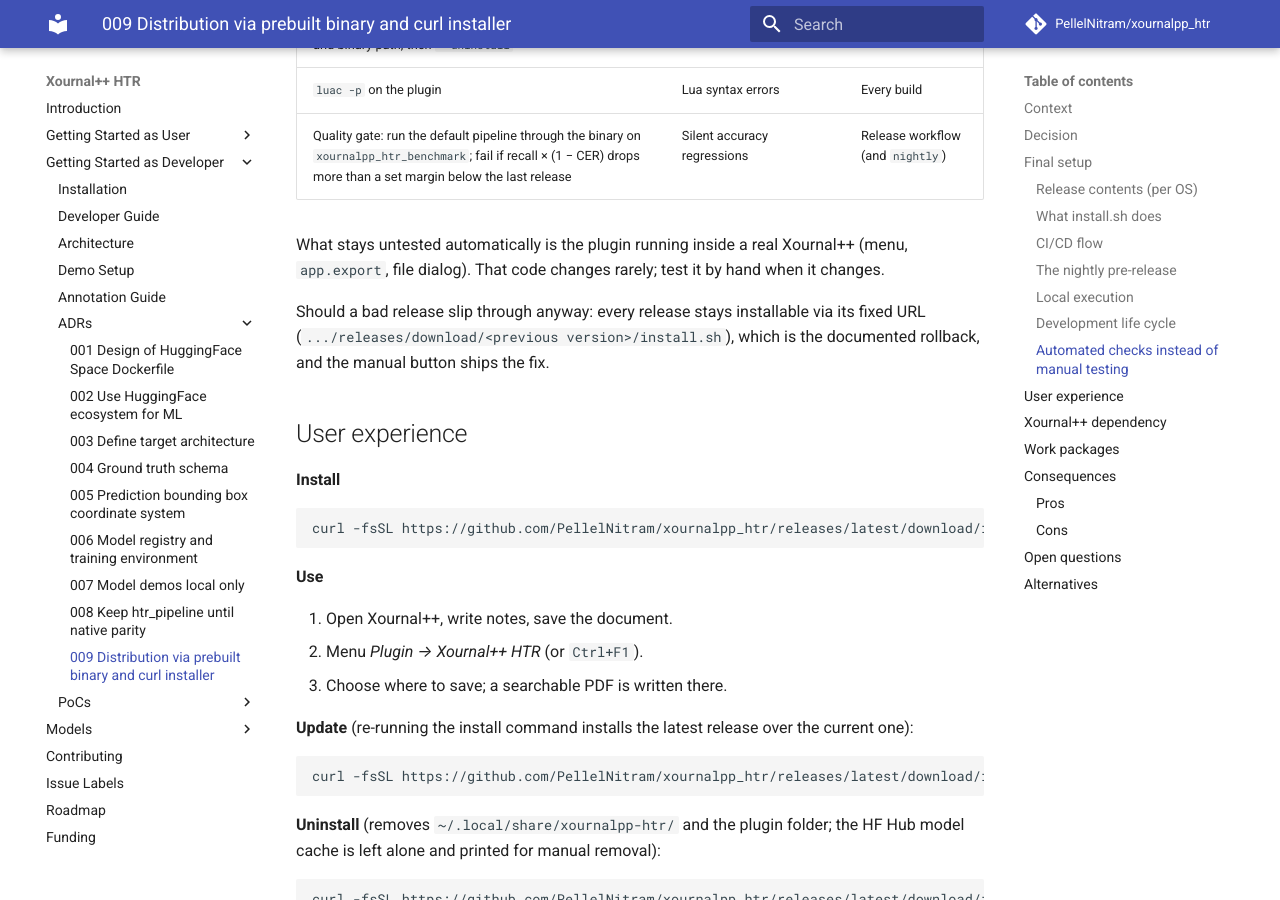
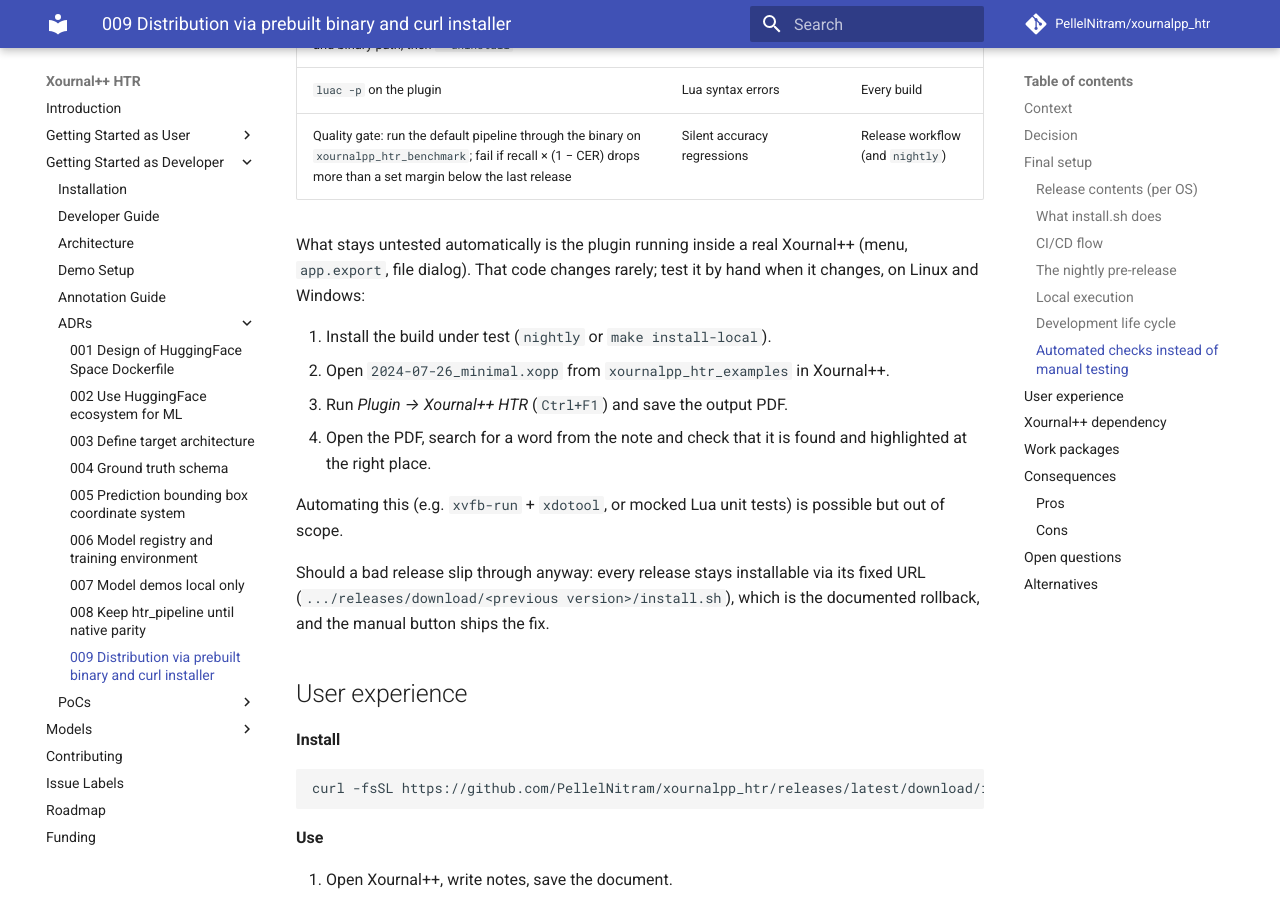
Before and after one commit to PellelNitram/xournalpp_htr, an MkDocs documentation site: the page built from docs/ADRs/009_distribution_via_prebuilt_binary_and_curl_installer.md, in a window 1280 px wide and 900 px high, scrolled down 5400 px. Built offline with MkDocs 1.6.1 and Material for MkDocs 9.7.7, drawn with Linux system fonts in a browser that asks for light colours; comment, search, counter and statistics services are not loaded.

Commit message:
Describe manual plugin test in ADR 009. [CC]

```diff
--- a/docs/ADRs/009_distribution_via_prebuilt_binary_and_curl_installer.md
+++ b/docs/ADRs/009_distribution_via_prebuilt_binary_and_curl_installer.md
@@ -220,7 +220,16 @@ Each check runs on every OS of the matrix:
 
 What stays untested automatically is the plugin running inside a real
 Xournal++ (menu, `app.export`, file dialog). That code changes rarely; test it
-by hand when it changes.
+by hand when it changes, on Linux and Windows:
+
+1. Install the build under test (`nightly` or `make install-local`).
+2. Open `2024-07-26_minimal.xopp` from `xournalpp_htr_examples` in Xournal++.
+3. Run *Plugin → Xournal++ HTR* (`Ctrl+F1`) and save the output PDF.
+4. Open the PDF, search for a word from the note and check that it is found
+   and highlighted at the right place.
+
+Automating this (e.g. `xvfb-run` + `xdotool`, or mocked Lua unit tests) is
+possible but out of scope.
 
 Should a bad release slip through anyway: every release stays installable via
 its fixed URL (`.../releases/download/<previous version>/install.sh`), which
```
